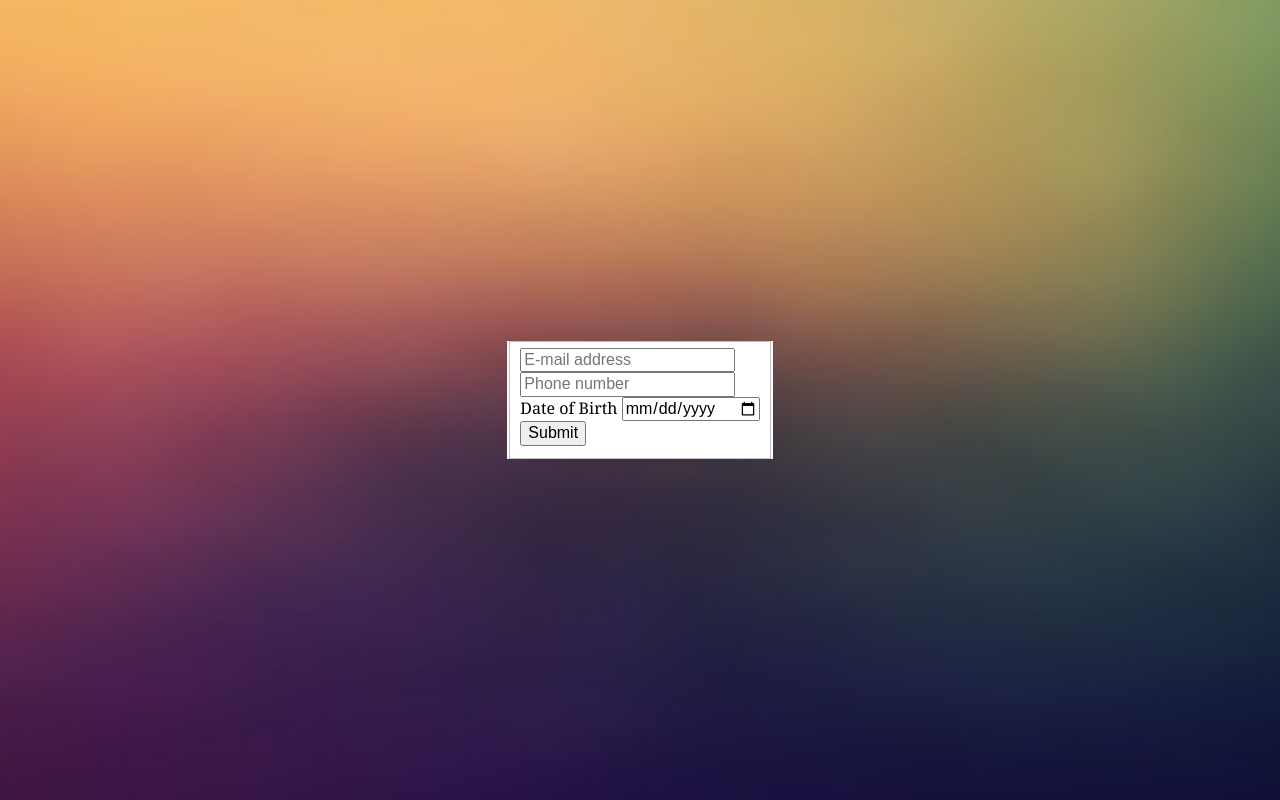
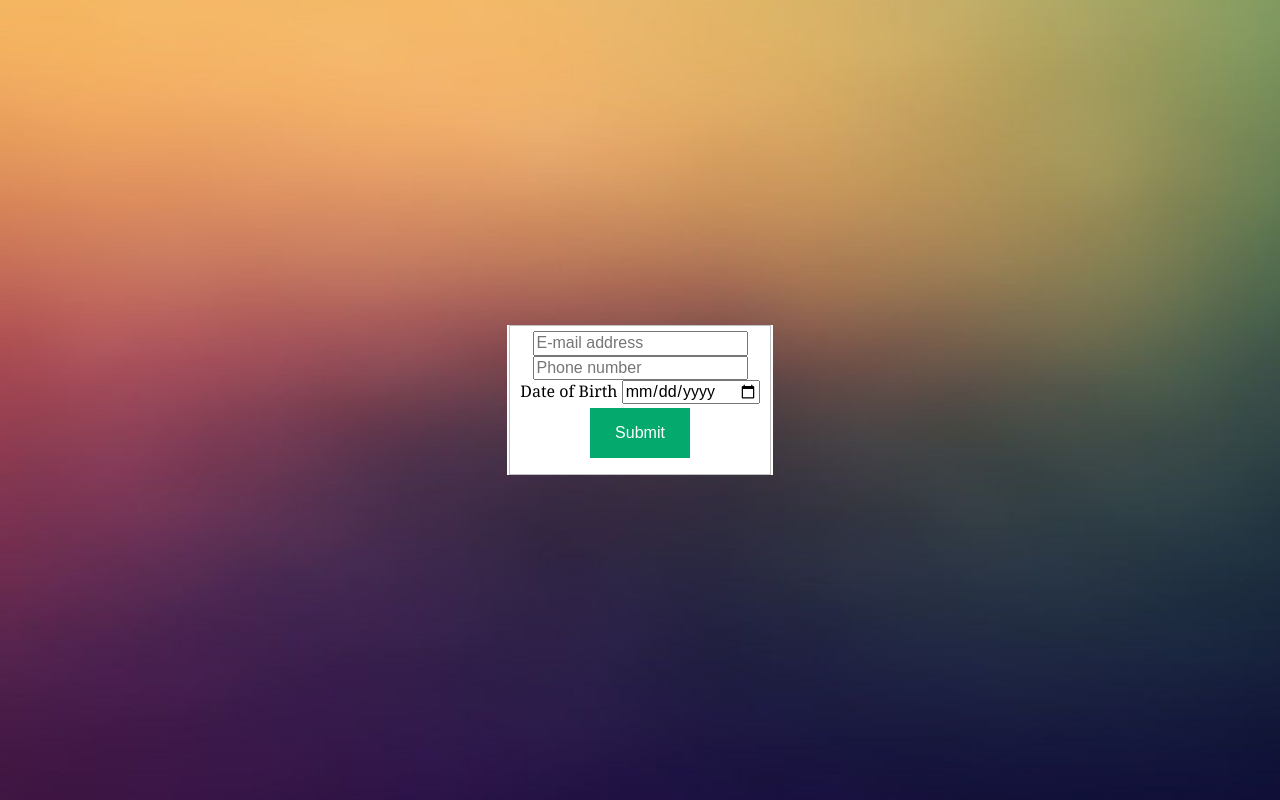
Before and after one commit to itmd-362-jreginaldo/lab2, a plain HTML site: page index.html in a window 1280 px wide. Drawn offline with Linux system fonts and the light colour scheme.

Commit message:
Customize button and center form elements

```diff
--- a/css/screen.css
+++ b/css/screen.css
@@ -13,9 +13,24 @@ body {
     display: flex;
 }
 
+div {
+    text-align: center; /* Align form elements to the center */
+}
+
 form {
     background-color: white;
     margin: auto;
+}
+
+button {
+    background-color: #04AA6D;
+    border: none;
+    color: white; /* Text color */
+    text-decoration: none;
+    margin: 4px 2px;
+    height: 50px;
+    width: 100px;
+    cursor: pointer;
 }
 
 @media screen
```
